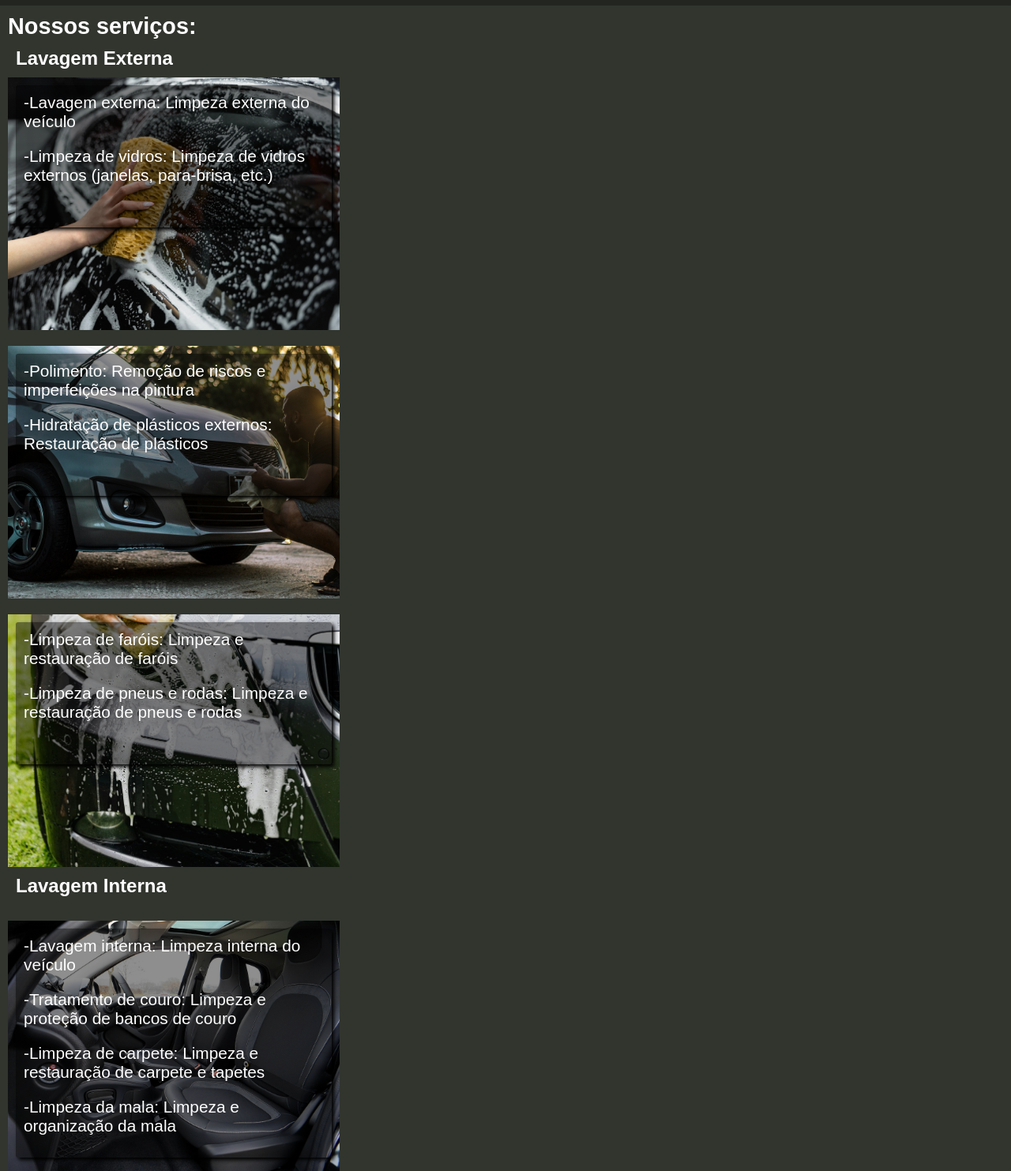
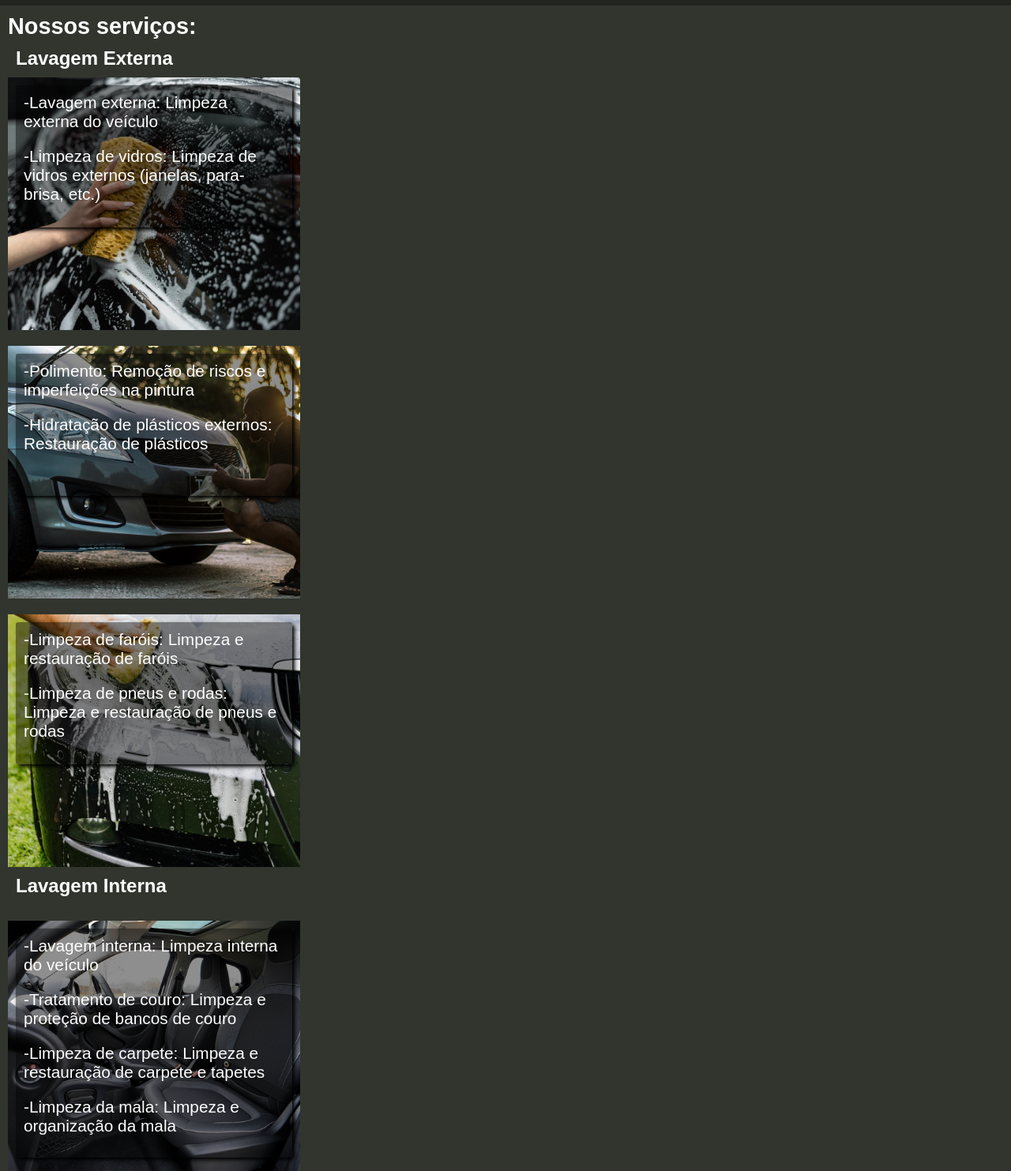
Before and after one commit to Mathsmano/Projeto-MasterDetail, a plain HTML site: page index.html in a window 1280 px wide. Shown: the part 429-1912 px from the top of the page at 79% size. Drawn offline with Linux system fonts and the light colour scheme.

Commit message:
diminui width

```diff
--- a/estilo/style.css
+++ b/estilo/style.css
@@ -79,7 +79,7 @@ div.imgc{
     background-size: cover;
    padding: 10px;
     height: 300px;
-    width: 400px;
+    width: 350px;
     background-attachment: fixed;
 }
 
@@ -101,7 +101,7 @@ div.imgd{
      background-size: cover;
    padding: 10px;
     height: 300px;
-    width: 400px;
+    width: 350px;
     background-attachment: fixed;
 }
 
@@ -123,7 +123,7 @@ div.imge{
      background-size: cover;
    padding: 10px;
     height: 300px;
-    width: 400px;
+    width: 350px;
     background-attachment: fixed;
 }
 
@@ -145,7 +145,7 @@ div.imgf{
      background-size: cover;
    padding: 10px;
     height: 300px;
-    width: 400px;
+    width: 350px;
     background-attachment: fixed;
 }
 
@@ -167,7 +167,7 @@ div.imgg{
      background-size: cover;
    padding: 10px;
     height: 300px;
-    width: 400px;
+    width: 350px;
     background-attachment: fixed;
 }
 
```
